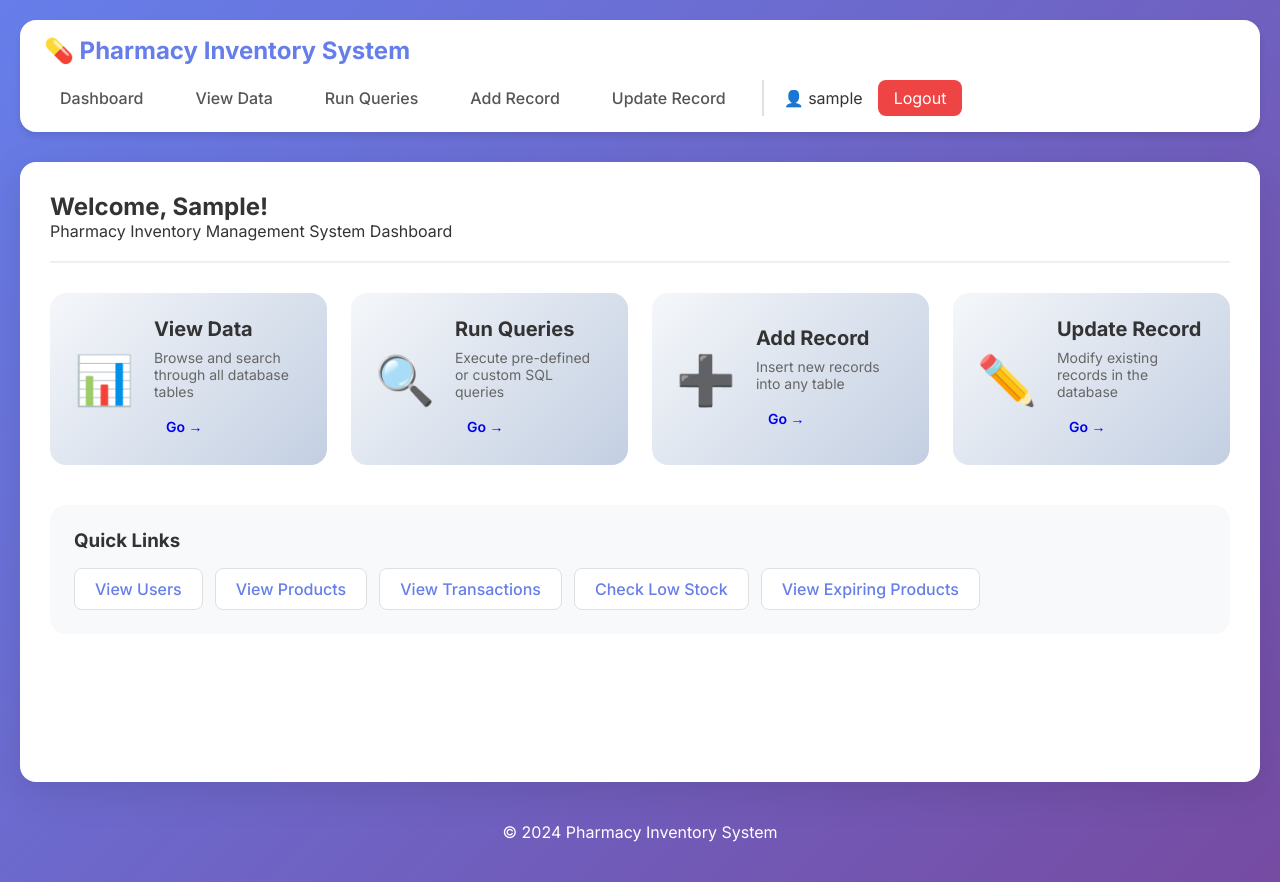
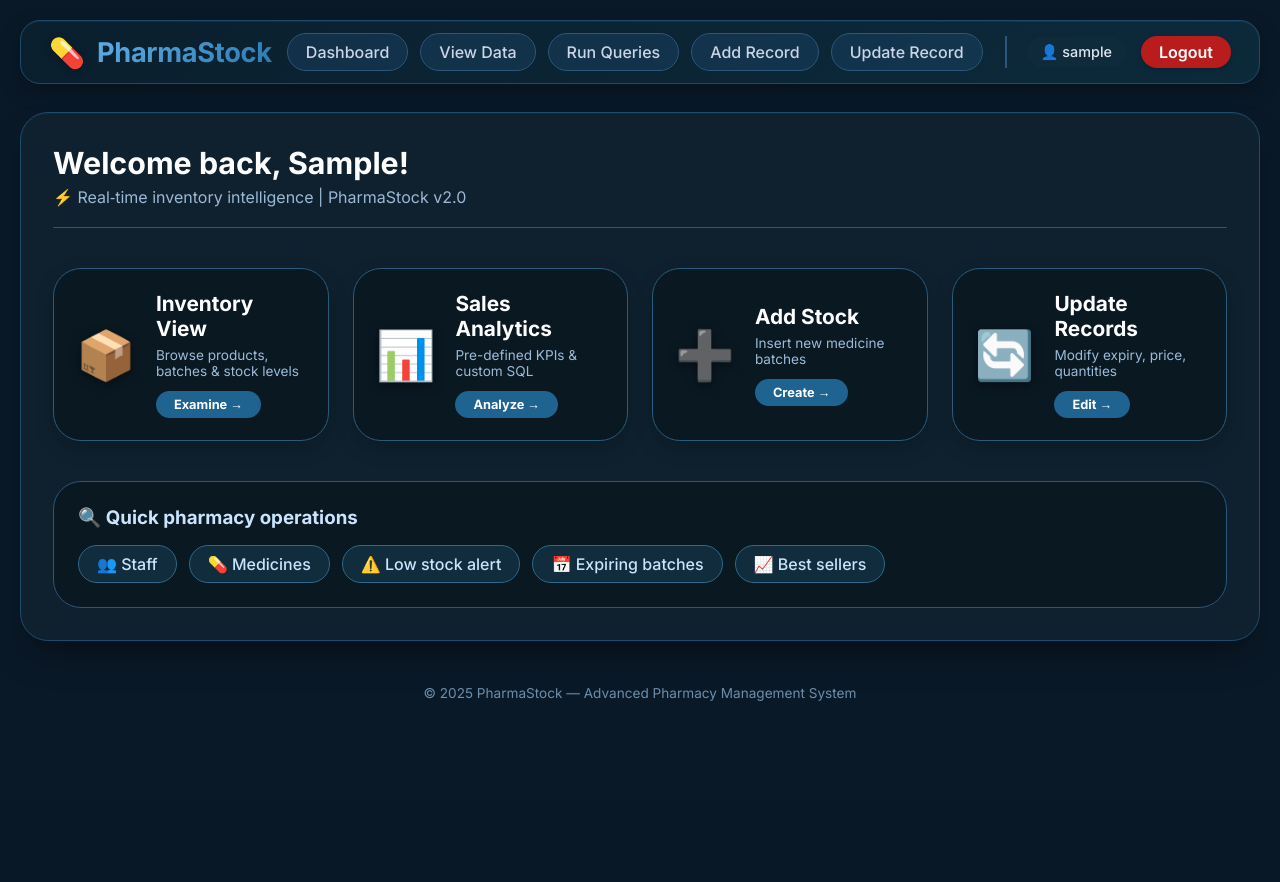
Before and after one commit to SakhileGodfrery/Pharmacy_Inventory_System_Group_10, a Django app: page /dashboard/ in a window 1280 px wide. After the commit the page ends 701 px from the top, so only its background shows below. Run offline with Django 5.2, Linux system fonts and the light colour scheme; the visitor is signed in with stand-in values (Sample User, id 1).

Commit message:
final project

```diff
--- a/PHASE 3/Pharmacy_django/pharmacy_inventory/pharmacy/templates/add_record.html
+++ b/PHASE 3/Pharmacy_django/pharmacy_inventory/pharmacy/templates/add_record.html
@@ -1,6 +1,6 @@
 {% extends 'base.html' %}
 
-{% block title %}Add Record{% endblock %}
+{% block title %}Add Record | PharmaStock{% endblock %}
 
 {% block content %}
 <div class="add-record">
--- a/PHASE 3/Pharmacy_django/pharmacy_inventory/pharmacy/templates/base.html
+++ b/PHASE 3/Pharmacy_django/pharmacy_inventory/pharmacy/templates/base.html
@@ -3,7 +3,7 @@
 <head>
     <meta charset="UTF-8">
     <meta name="viewport" content="width=device-width, initial-scale=1.0">
-    <title>Pharmacy Inventory System - {% block title %}Home{% endblock %}</title>
+    <title>PharmaStock - {% block title %}Home{% endblock %}</title>
     {% load static %}
     <link rel="stylesheet" href="{% static 'css/style.css' %}">
     <link href="https://fonts.googleapis.com/css2?family=Inter:wght@300;400;500;600;700;800&display=swap" rel="stylesheet">
@@ -13,7 +13,8 @@
         {% if user.is_authenticated %}
         <nav class="navbar">
             <div class="nav-brand">
-                <h1>💊 Pharmacy Inventory System</h1>
+                <span class="pharma-icon">💊</span>
+                <h1>PharmaStock</h1>
             </div>
             <div class="nav-menu">
                 <a href="{% url 'dashboard' %}" class="nav-link">Dashboard</a>
@@ -42,7 +43,7 @@
         </main>
 
         <footer class="footer">
-            <p>&copy; 2024 Pharmacy Inventory System</p>
+            <p>&copy; 2025 PharmaStock — Advanced Pharmacy Management System</p>
         </footer>
     </div>
 </body>
--- a/PHASE 3/Pharmacy_django/pharmacy_inventory/pharmacy/templates/dashboard.html
+++ b/PHASE 3/Pharmacy_django/pharmacy_inventory/pharmacy/templates/dashboard.html
@@ -5,56 +5,56 @@
 {% block content %}
 <div class="dashboard">
     <div class="dashboard-header">
-        <h2>Welcome, {{ user.first_name|default:user.username }}!</h2>
-        <p>Pharmacy Inventory Management System Dashboard</p>
+        <h2>Welcome back, {{ user.first_name|default:user.username }}!</h2>
+        <p>⚡ Real‑time inventory intelligence | PharmaStock v2.0</p>
     </div>
 
     <div class="stats-grid">
         <div class="stat-card">
-            <div class="stat-icon">📊</div>
+            <div class="stat-icon">📦</div>
             <div class="stat-info">
-                <h3>View Data</h3>
-                <p>Browse and search through all database tables</p>
-                <a href="{% url 'view_data' %}" class="btn btn-sm">Go →</a>
+                <h3>Inventory View</h3>
+                <p>Browse products, batches & stock levels</p>
+                <a href="{% url 'view_data' %}" class="btn btn-sm">Examine →</a>
             </div>
         </div>
 
         <div class="stat-card">
-            <div class="stat-icon">🔍</div>
+            <div class="stat-icon">📊</div>
             <div class="stat-info">
-                <h3>Run Queries</h3>
-                <p>Execute pre-defined or custom SQL queries</p>
-                <a href="{% url 'run_queries' %}" class="btn btn-sm">Go →</a>
+                <h3>Sales Analytics</h3>
+                <p>Pre-defined KPIs & custom SQL</p>
+                <a href="{% url 'run_queries' %}" class="btn btn-sm">Analyze →</a>
             </div>
         </div>
 
         <div class="stat-card">
             <div class="stat-icon">➕</div>
             <div class="stat-info">
-                <h3>Add Record</h3>
-                <p>Insert new records into any table</p>
-                <a href="{% url 'add_record' %}" class="btn btn-sm">Go →</a>
+                <h3>Add Stock</h3>
+                <p>Insert new medicine batches</p>
+                <a href="{% url 'add_record' %}" class="btn btn-sm">Create →</a>
             </div>
         </div>
 
         <div class="stat-card">
-            <div class="stat-icon">✏️</div>
+            <div class="stat-icon">🔄</div>
             <div class="stat-info">
-                <h3>Update Record</h3>
-                <p>Modify existing records in the database</p>
-                <a href="{% url 'update_record' %}" class="btn btn-sm">Go →</a>
+                <h3>Update Records</h3>
+                <p>Modify expiry, price, quantities</p>
+                <a href="{% url 'update_record' %}" class="btn btn-sm">Edit →</a>
             </div>
         </div>
     </div>
 
     <div class="quick-actions">
-        <h3>Quick Links</h3>
+        <h3>🔍 Quick pharmacy operations</h3>
         <div class="action-buttons">
-            <a href="{% url 'view_data' %}?table=users" class="quick-link">View Users</a>
-            <a href="{% url 'view_data' %}?table=product" class="quick-link">View Products</a>
-            <a href="{% url 'view_data' %}?table=sale_transaction" class="quick-link">View Transactions</a>
-            <a href="{% url 'run_queries' %}" class="quick-link">Check Low Stock</a>
-            <a href="{% url 'run_queries' %}" class="quick-link">View Expiring Products</a>
+            <a href="{% url 'view_data' %}?table=users" class="quick-link">👥 Staff</a>
+            <a href="{% url 'view_data' %}?table=product" class="quick-link">💊 Medicines</a>
+            <a href="{% url 'run_queries' %}" class="quick-link">⚠️ Low stock alert</a>
+            <a href="{% url 'run_queries' %}" class="quick-link">📅 Expiring batches</a>
+            <a href="{% url 'run_queries' %}" class="quick-link">📈 Best sellers</a>
         </div>
     </div>
 </div>
--- a/PHASE 3/Pharmacy_django/pharmacy_inventory/pharmacy/templates/run_queries.html
+++ b/PHASE 3/Pharmacy_django/pharmacy_inventory/pharmacy/templates/run_queries.html
@@ -1,6 +1,6 @@
 {% extends 'base.html' %}
 
-{% block title %}Run Queries{% endblock %}
+{% block title %}Run Queries | PharmaStock{% endblock %}
 
 {% block content %}
 <div class="run-queries">
--- a/PHASE 3/Pharmacy_django/pharmacy_inventory/pharmacy/templates/update_record.html
+++ b/PHASE 3/Pharmacy_django/pharmacy_inventory/pharmacy/templates/update_record.html
@@ -1,6 +1,6 @@
 {% extends 'base.html' %}
 
-{% block title %}Update Record{% endblock %}
+{% block title %}Update Record | PharmaStock{% endblock %}
 
 {% block content %}
 <div class="update-record">
--- a/PHASE 3/Pharmacy_django/pharmacy_inventory/pharmacy/templates/view_data.html
+++ b/PHASE 3/Pharmacy_django/pharmacy_inventory/pharmacy/templates/view_data.html
@@ -1,6 +1,6 @@
 {% extends 'base.html' %}
 
-{% block title %}View Data{% endblock %}
+{% block title %}View Data | PharmaStock{% endblock %}
 
 {% block content %}
 <div class="view-data">
--- a/PHASE 3/Pharmacy_django/pharmacy_inventory/static/css/style.css
+++ b/PHASE 3/Pharmacy_django/pharmacy_inventory/static/css/style.css
@@ -6,9 +6,9 @@
 
 body {
     font-family: 'Inter', sans-serif;
-    background: linear-gradient(135deg, #667eea 0%, #764ba2 100%);
+    background: #0a1928;
     min-height: 100vh;
-    color: #333;
+    color: #e2e8f0;
 }
 
 .container {
@@ -17,45 +17,66 @@ body {
     padding: 20px;
 }
 
-/* Navbar Styles */
+/* Navbar Styles - Dark Blue Theme */
 .navbar {
-    background: white;
-    border-radius: 16px;
-    padding: 16px 24px;
-    margin-bottom: 30px;
-    box-shadow: 0 4px 6px rgba(0, 0, 0, 0.1);
+    background: linear-gradient(135deg, #0a1f2e 0%, #0c2a3b 100%);
+    border-radius: 20px;
+    padding: 12px 28px;
+    margin-bottom: 28px;
+    box-shadow: 0 8px 20px rgba(0, 0, 0, 0.3), inset 0 1px 0 rgba(255, 255, 255, 0.05);
     display: flex;
     justify-content: space-between;
     align-items: center;
     flex-wrap: wrap;
     gap: 15px;
+    border: 1px solid #1e4a6e;
+}
+
+.nav-brand {
+    display: flex;
+    align-items: center;
+    gap: 12px;
+}
+
+.pharma-icon {
+    font-size: 1.8rem;
+    filter: drop-shadow(0 2px 4px rgba(0, 0, 0, 0.3));
 }
 
 .nav-brand h1 {
-    font-size: 1.5rem;
-    color: #667eea;
+    font-size: 1.7rem;
     font-weight: 700;
+    background: linear-gradient(135deg, #5dade2, #2c7ab1);
+    -webkit-background-clip: text;
+    background-clip: text;
+    color: transparent;
+    letter-spacing: -0.3px;
 }
 
 .nav-menu {
     display: flex;
     align-items: center;
-    gap: 20px;
+    gap: 12px;
     flex-wrap: wrap;
 }
 
 .nav-link {
-    color: #555;
+    color: #cbd5e6;
     text-decoration: none;
-    padding: 8px 16px;
-    border-radius: 8px;
-    transition: all 0.3s;
+    padding: 8px 18px;
+    border-radius: 40px;
     font-weight: 500;
+    transition: all 0.2s ease;
+    background: rgba(30, 74, 110, 0.4);
+    backdrop-filter: blur(2px);
+    border: 1px solid #2c577a;
 }
 
 .nav-link:hover {
-    background: #667eea;
+    background: #1e5a7d;
     color: white;
+    border-color: #5dade2;
+    transform: translateY(-1px);
 }
 
 .user-info {
@@ -63,40 +84,54 @@ body {
     align-items: center;
     gap: 15px;
     padding-left: 20px;
-    border-left: 2px solid #e0e0e0;
+    margin-left: 10px;
+    border-left: 2px solid #2c577a;
+}
+
+.user-info span {
+    font-weight: 500;
+    background: #0e2a3b;
+    padding: 6px 14px;
+    border-radius: 40px;
+    font-size: 0.9rem;
 }
 
 .logout-btn {
-    background: #ef4444;
+    background: #b91c1c;
     color: white;
-    padding: 8px 16px;
-    border-radius: 8px;
+    padding: 6px 18px;
+    border-radius: 40px;
     text-decoration: none;
-    transition: background 0.3s;
+    font-weight: 600;
+    transition: all 0.2s;
+    box-shadow: 0 2px 5px rgba(0, 0, 0, 0.2);
 }
 
 .logout-btn:hover {
-    background: #dc2626;
+    background: #ef4444;
+    transform: scale(0.97);
 }
 
 /* Main Content */
 .main-content {
-    background: white;
-    border-radius: 16px;
-    padding: 30px;
-    min-height: calc(100vh - 180px);
-    box-shadow: 0 10px 40px rgba(0, 0, 0, 0.1);
+    background: #0f212f;
+    backdrop-filter: blur(2px);
+    border-radius: 28px;
+    padding: 32px;
+    box-shadow: 0 20px 35px -12px rgba(0, 0, 0, 0.5), inset 0 1px 0 rgba(255, 255, 255, 0.03);
+    border: 1px solid #1e4d6e;
 }
 
 /* Footer */
 .footer {
     text-align: center;
-    padding: 20px;
-    color: white;
+    padding: 24px 12px 12px;
+    color: #6c8eaa;
+    font-size: 0.85rem;
     margin-top: 20px;
 }
 
-/* Auth Styles */
+/* Auth Styles - Deep Blue */
 .auth-container {
     display: flex;
     justify-content: center;
@@ -165,23 +205,24 @@ body {
 .btn {
     padding: 12px 24px;
     border: none;
-    border-radius: 12px;
+    border-radius: 40px;
     font-size: 1rem;
-    font-weight: 600;
+    font-weight: 700;
     cursor: pointer;
-    transition: all 0.3s;
+    transition: 0.2s;
     text-decoration: none;
     display: inline-block;
 }
 
 .btn-primary {
-    background: linear-gradient(135deg, #667eea 0%, #764ba2 100%);
+    background: linear-gradient(95deg, #1f6390, #0e3f5c);
     color: white;
+    box-shadow: 0 6px 14px rgba(0, 0, 0, 0.25);
 }
 
 .btn-primary:hover {
-    transform: translateY(-2px);
-    box-shadow: 0 5px 15px rgba(102, 126, 234, 0.4);
+    background: linear-gradient(95deg, #2c7ab1, #185f86);
+    transform: translateY(-1px);
 }
 
 .btn-block {
@@ -189,76 +230,103 @@ body {
 }
 
 .btn-sm {
-    padding: 6px 12px;
-    font-size: 0.875rem;
+    padding: 6px 18px;
+    font-size: 0.8rem;
+    background: #1f6390;
+    border-radius: 50px;
+    color: white;
+}
+
+.btn-info {
+    background: #2c577a;
+    padding: 10px 20px;
+    border-radius: 40px;
+    color: white;
 }
 
 .auth-footer {
     text-align: center;
-    margin-top: 24px;
+    margin-top: 28px;
+    border-top: 1px solid #2a577b;
     padding-top: 20px;
-    border-top: 1px solid #e0e0e0;
 }
 
 .auth-footer a {
-    color: #667eea;
+    color: #5dade2;
     text-decoration: none;
-    font-weight: 500;
+    font-weight: 600;
 }
 
 /* Dashboard Styles */
 .dashboard-header {
     margin-bottom: 30px;
     padding-bottom: 20px;
-    border-bottom: 2px solid #f0f0f0;
+    border-bottom: 1px solid #2a577b;
+}
+
+.dashboard-header h2 {
+    font-size: 1.9rem;
+    font-weight: 700;
+    color: #ffffff;
+}
+
+.dashboard-header p {
+    color: #9bb8d4;
+    margin-top: 6px;
 }
 
 .stats-grid {
     display: grid;
-    grid-template-columns: repeat(auto-fit, minmax(250px, 1fr));
+    grid-template-columns: repeat(auto-fit, minmax(260px, 1fr));
     gap: 24px;
-    margin-bottom: 40px;
+    margin: 40px 0;
 }
 
 .stat-card {
-    background: linear-gradient(135deg, #f5f7fa 0%, #c3cfe2 100%);
-    border-radius: 16px;
-    padding: 24px;
+    background: #0a1822;
+    border-radius: 28px;
+    padding: 22px;
     display: flex;
     align-items: center;
     gap: 20px;
-    transition: transform 0.3s;
+    transition: all 0.25s;
+    border: 1px solid #295c7c;
+    box-shadow: 0 8px 20px rgba(0, 0, 0, 0.2);
 }
 
 .stat-card:hover {
     transform: translateY(-5px);
+    border-color: #5dade2;
+    background: #0f202d;
 }
 
 .stat-icon {
     font-size: 3rem;
+    filter: drop-shadow(0 2px 5px rgba(0, 0, 0, 0.5));
 }
 
 .stat-info h3 {
-    font-size: 1.25rem;
-    margin-bottom: 8px;
-    color: #333;
+    color: white;
+    font-size: 1.3rem;
+    margin-bottom: 6px;
 }
 
 .stat-info p {
-    color: #666;
-    font-size: 0.875rem;
+    color: #9bbbd8;
+    font-size: 0.85rem;
     margin-bottom: 12px;
 }
 
 .quick-actions {
-    background: #f8f9fa;
-    border-radius: 16px;
+    background: #0a1822;
+    border-radius: 28px;
     padding: 24px;
+    border: 1px solid #2a577b;
 }
 
 .quick-actions h3 {
+    color: #cbe4fe;
     margin-bottom: 16px;
-    color: #333;
 }
 
 .action-buttons {
@@ -268,20 +336,19 @@ body {
 }
 
 .quick-link {
-    background: white;
-    padding: 10px 20px;
-    border-radius: 8px;
+    background: #102c3d;
+    padding: 8px 18px;
+    border-radius: 40px;
     text-decoration: none;
-    color: #667eea;
+    color: #cbe4fe;
     font-weight: 500;
-    border: 1px solid #e0e0e0;
-    transition: all 0.3s;
+    transition: 0.2s;
+    border: 1px solid #2e688b;
 }
 
 .quick-link:hover {
-    background: #667eea;
+    background: #1f6390;
     color: white;
-    border-color: #667eea;
 }
 
 /* Table Styles */
@@ -561,22 +647,22 @@ body {
     cursor: not-allowed;
 }
 
-/* Scrollbar Styling */
+/* Scrollbar Styling - Dark Theme */
 ::-webkit-scrollbar {
     width: 8px;
     height: 8px;
 }
 
 ::-webkit-scrollbar-track {
-    background: #f1f1f1;
+    background: #0a1822;
     border-radius: 4px;
 }
 
 ::-webkit-scrollbar-thumb {
-    background: #888;
+    background: #2c577a;
     border-radius: 4px;
 }
 
 ::-webkit-scrollbar-thumb:hover {
-    background: #555;
+    background: #5dade2;
 }
```
Also changed, not shown: other parts of PHASE 3/Pharmacy_django/pharmacy_inventory/static/css/style.css (+92 -68 lines), PHASE 3/Pharmacy_django/pharmacy_inventory/pharmacy/templates/login.html (+5 -5 lines), PHASE 3/Pharmacy_django/pharmacy_inventory/pharmacy/templates/register.html (+4 -4 lines).
